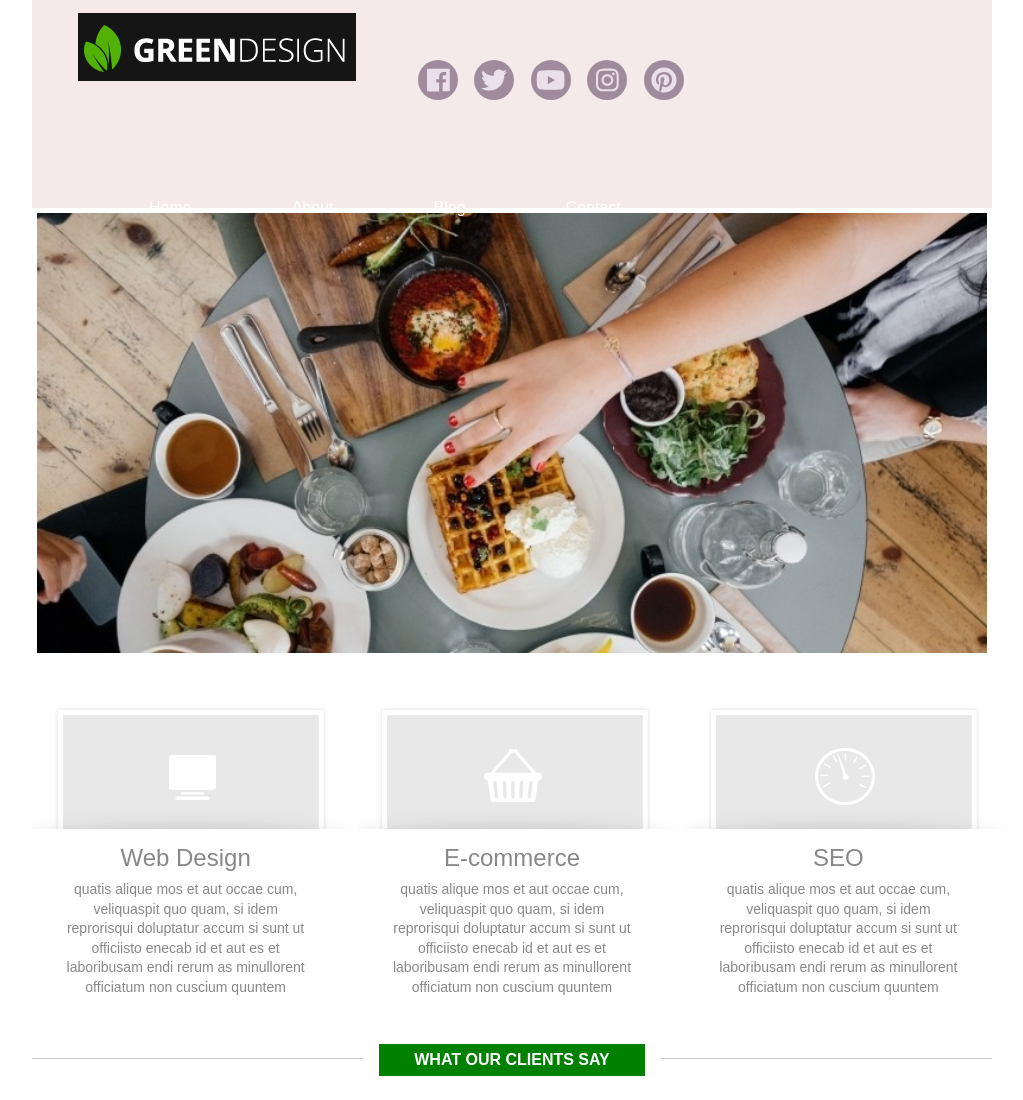
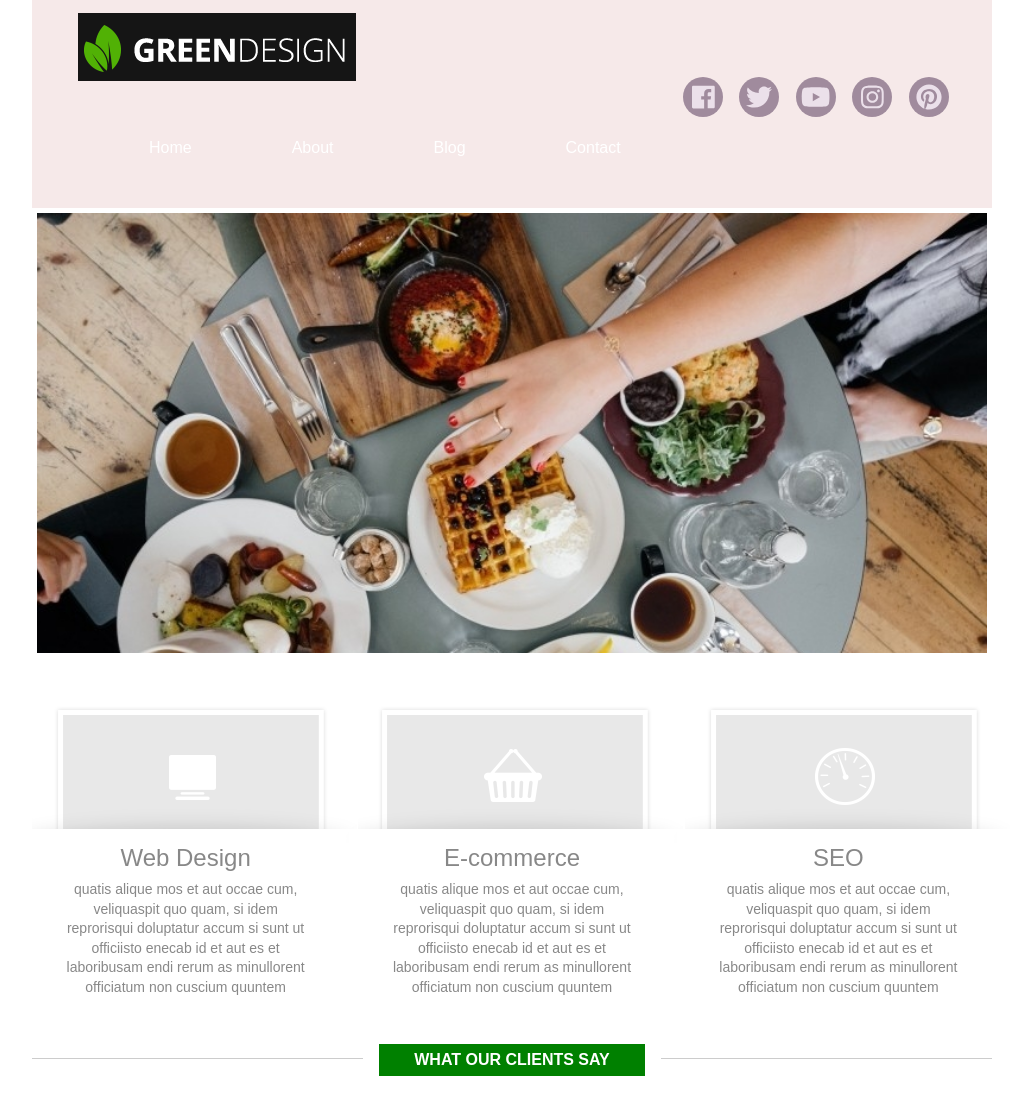
Before and after one commit to KasiaTorz/STATIC-WEBSITE, a plain HTML site: page VEGE_WEB/index.html in a window 1280 px wide. Shown: the top 1100 px of the page, without its empty margins (128-1151 px from the left). Drawn offline with nearby package versions, Linux system fonts and the light colour scheme.

Commit message:
change margin style media-link

```diff
--- a/VEGE_WEB/style.css
+++ b/VEGE_WEB/style.css
@@ -143,10 +143,10 @@ a {
 #media-link{
     width: 600px;
     height: 50px;
-    margin-top: 50px;
-    margin-bottom:1px;
-    margin-left:400px;
-    margin-right: 20px;
+    margin-top: 67px;
+    margin-bottom: -76px;
+    margin-left: 665px;
+    margin-right: 29px;
 }
 
 /* change colours to suit your needs */
```
